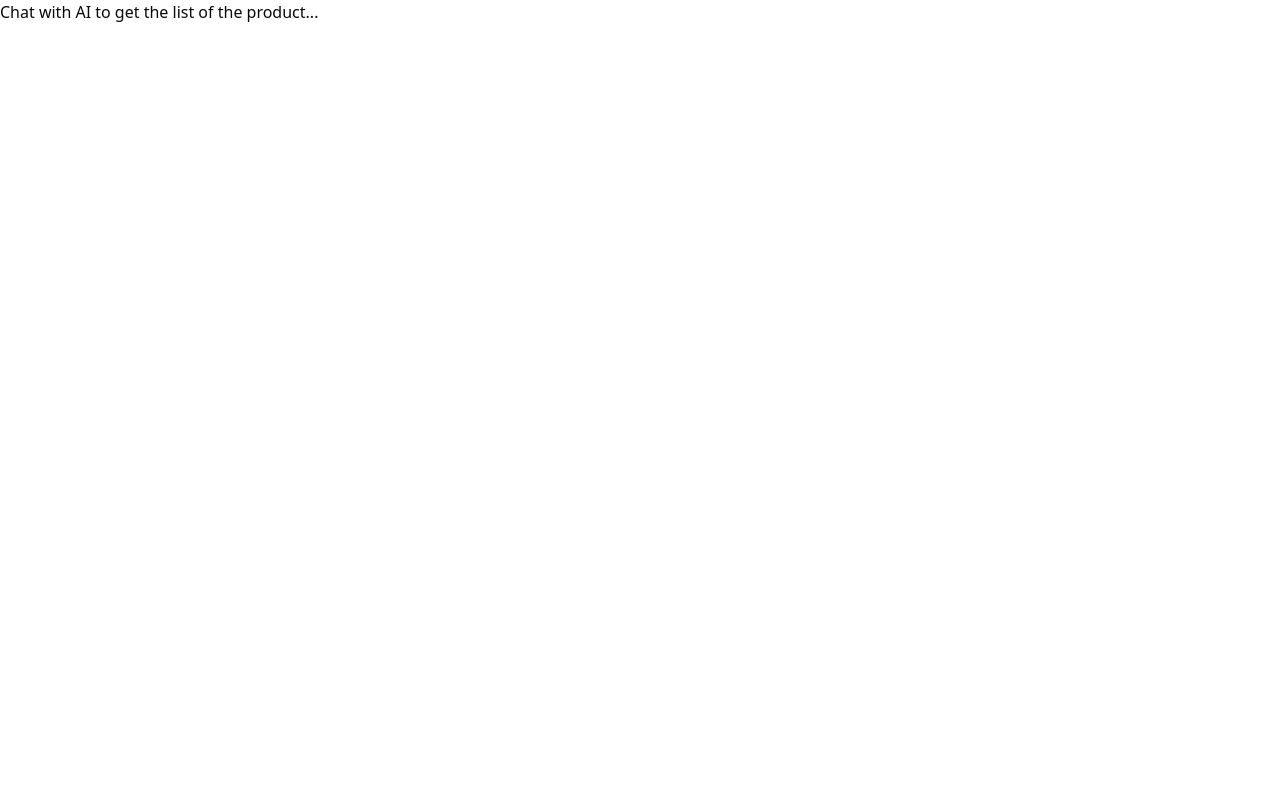
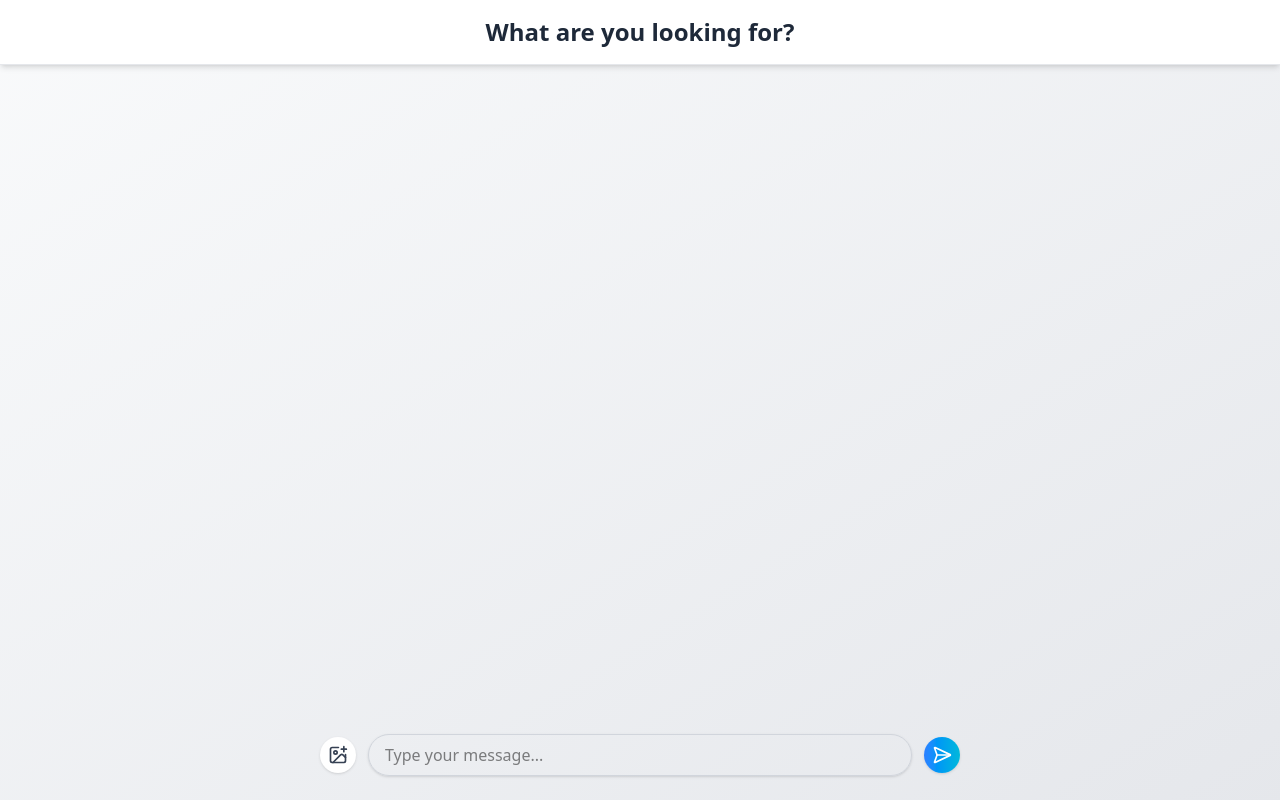
Before and after one commit to manishramanandi/drawer-io, a Next.js app: page /chat in a window 1280 px wide. Built offline with nearby package versions, Linux system fonts and the light colour scheme.

Commit message:
chore: update routes

```diff
--- a/app/chat/page.tsx
+++ b/app/chat/page.tsx
@@ -1,3 +1,96 @@
-export default function  GeminiChat(){
-  return <h1>Chat with AI to get the list of the product...</h1>
-}
+'use client';
+
+import React, { useState, useRef } from 'react';
+import { ImagePlus, SendHorizonal } from 'lucide-react';
+
+const ChatPage = () => {
+  const [messages, setMessages] = useState<{ text: string; sender: string }[]>([]);
+  const [inputText, setInputText] = useState('');
+  const chatContainerRef = useRef<HTMLDivElement>(null);
+
+  const handleSendMessage = () => {
+    if (inputText.trim()) {
+      const newMessages = [...messages, { text: inputText, sender: 'user' }];
+      setMessages(newMessages);
+      setInputText('');
+      scrollToBottom();
+
+      setTimeout(() => {
+        setMessages([...newMessages, { text: `Echo: ${inputText} (Simulated Gemini Response)`, sender: 'gemini' }]);
+        scrollToBottom();
+      }, 500);
+    }
+  };
+
+  const handleInputChange = (e: React.ChangeEvent<HTMLInputElement>) => {
+    setInputText(e.target.value);
+  };
+
+  const scrollToBottom = () => {
+    chatContainerRef.current?.scrollIntoView({ behavior: 'smooth' });
+  };
+
+  return (
+    <div className="min-h-screen flex flex-col bg-gradient-to-br from-gray-50 to-gray-200">
+      {/* Header */}
+      <header className="bg-white shadow-md px-6 py-4 text-center border-b border-gray-200">
+        <h1 className="text-2xl font-bold text-gray-800">What are you looking for?</h1>
+      </header>
+
+      {/* Messages */}
+      <main className="flex-grow overflow-y-auto p-4 space-y-3">
+        {messages.map((msg, index) => (
+          <div
+            key={index}
+            className={`max-w-md px-4 py-2 rounded-xl ${
+              msg.sender === 'user'
+                ? 'bg-blue-500 text-white ml-auto'
+                : 'bg-white border border-gray-300 shadow-sm text-gray-800'
+            }`}
+          >
+            {msg.text}
+          </div>
+        ))}
+        <div ref={chatContainerRef} />
+      </main>
+
+      {/* Centered Input at Bottom */}
+      <div className="w-full flex justify-center py-6 bg-transparent">
+        <div className="flex items-center gap-3 w-full max-w-2xl px-4">
+          {/* Left Upload Button */}
+          <button
+            onClick={() => alert('Image upload coming soon!')}
+            className="p-2 bg-white hover:bg-gray-100 rounded-full shadow transition"
+          >
+            <ImagePlus className="w-5 h-5 text-gray-700" />
+          </button>
+
+          {/* Centered Input */}
+          <input
+            type="text"
+            className="flex-grow rounded-full border border-gray-300 px-4 py-2 focus:outline-none focus:ring-2 focus:ring-blue-400 shadow"
+            placeholder="Type your message..."
+            value={inputText}
+            onChange={handleInputChange}
+            onKeyDown={(e) => {
+              if (e.key === 'Enter' && !e.shiftKey) {
+                e.preventDefault();
+                handleSendMessage();
+              }
+            }}
+          />
+
+          {/* Right Send Button */}
+          <button
+            onClick={handleSendMessage}
+            className="p-2 bg-gradient-to-r from-blue-500 to-cyan-500 text-white rounded-full shadow hover:from-blue-600 hover:to-cyan-600 transition"
+          >
+            <SendHorizonal className="w-5 h-5" />
+          </button>
+        </div>
+      </div>
+    </div>
+  );
+};
+
+export default ChatPage;
--- a/app/chat/products/[productsId]/[arProductsId]/page.tsx
+++ b/app/chat/products/[productsId]/[arProductsId]/page.tsx
@@ -1,3 +1,3 @@
 export default function ArProductId(){
     return <h1>AR listed here</h1>
-}
+};
--- a/app/chat/products/page.tsx
+++ b/app/chat/products/page.tsx
@@ -1,3 +1,81 @@
-export default function Products(){
-    return <h1>All products ID are listed here</h1>
-}
+'use client';
+
+import React, { useState } from 'react';
+
+const products = [
+  {
+    id: 1,
+    name: 'Monitor',
+    description: '24" Full HD LED monitor with ultra-slim design.',
+    price: 149.99,
+    image: 'https://source.unsplash.com/featured/?monitor',
+  },
+  {
+    id: 2,
+    name: 'Smart TV',
+    description: '50" 4K UHD Smart TV with built-in apps.',
+    price: 499.99,
+    image: 'https://source.unsplash.com/featured/?tv',
+  },
+  {
+    id: 3,
+    name: 'Refrigerator',
+    description: 'Double door fridge with inverter technology.',
+    price: 799.99,
+    image: 'https://source.unsplash.com/featured/?refrigerator',
+  },
+  {
+    id: 4,
+    name: 'Vacuum Cleaner',
+    description: 'Portable and powerful vacuum cleaner.',
+    price: 129.99,
+    image: 'https://source.unsplash.com/featured/?vacuum',
+  },
+];
+
+const ProductList = () => {
+  const [filteredProducts, setFilteredProducts] = useState(products);
+
+  const handleFilter = () => {
+    const filtered = products.filter((product) => product.price < 500);
+    setFilteredProducts(filtered);
+  };
+
+  return (
+    <div className="min-h-screen bg-gray-100 p-6">
+      {/* Filter Button */}
+      <div className="flex justify-between items-center mb-6">
+        <h2 className="text-2xl font-bold text-gray-800">Electronics</h2>
+        <button
+          onClick={handleFilter}
+          className="bg-blue-500 hover:bg-blue-600 text-white px-4 py-2 rounded-md shadow"
+        >
+          Filter Under $500
+        </button>
+      </div>
+
+      {/* Product Cards Grid */}
+      <div className="grid grid-cols-1 sm:grid-cols-2 md:grid-cols-3 gap-6">
+        {filteredProducts.map((product) => (
+          <div
+            key={product.id}
+            className="bg-white rounded-xl shadow-md overflow-hidden transition hover:shadow-lg"
+          >
+            <img
+              src={product.image}
+              alt={product.name}
+              className="h-48 w-full object-cover"
+            />
+            <div className="p-4">
+              <h3 className="text-lg font-semibold text-gray-800">{product.name}</h3>
+              <p className="text-gray-600 text-sm mb-2">{product.description}</p>
+              <p className="text-blue-600 font-bold">${product.price.toFixed(2)}</p>
+            </div>
+          </div>
+        ))}
+      </div>
+    </div>
+  );
+};
+
+export default ProductList;
```
